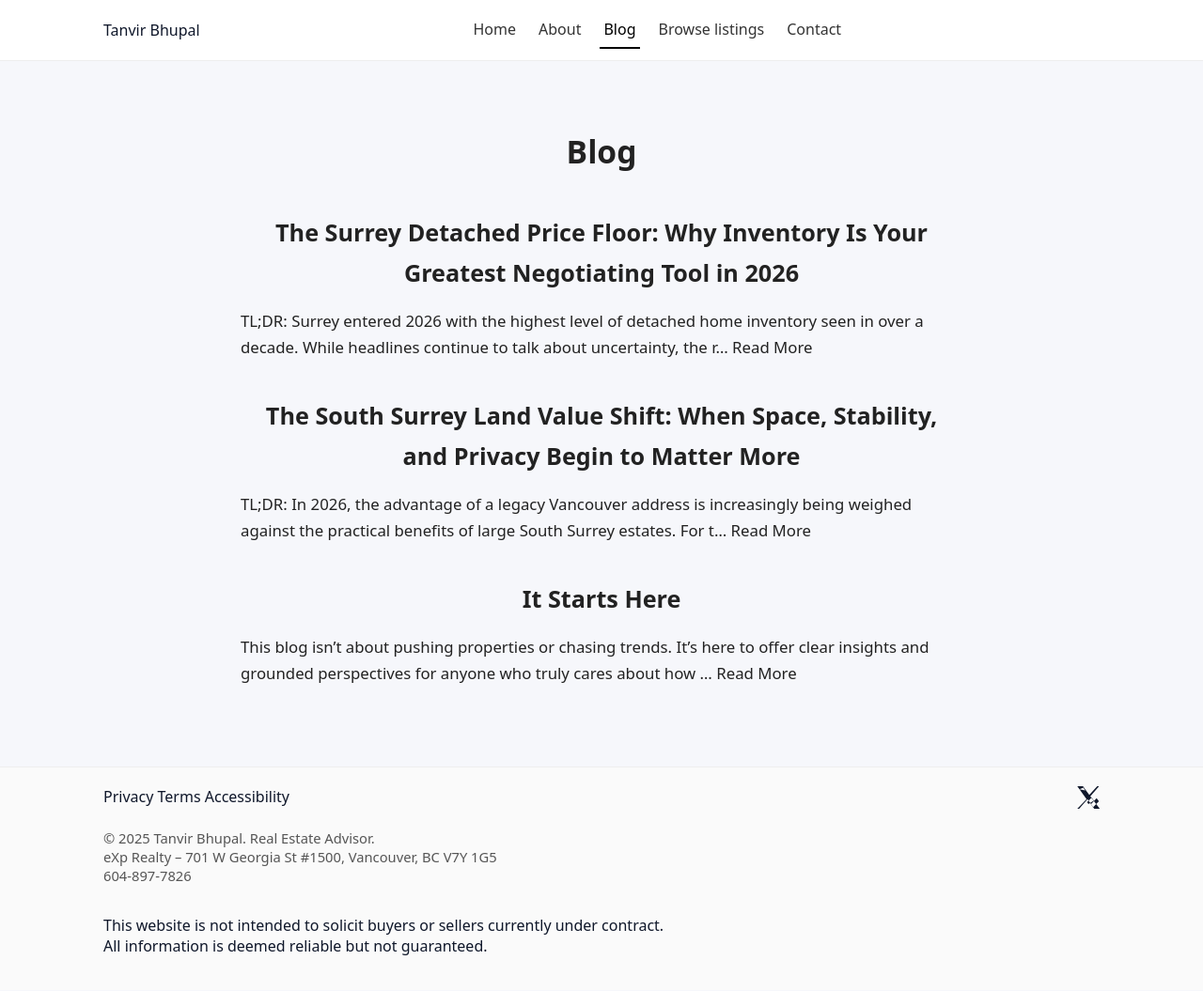
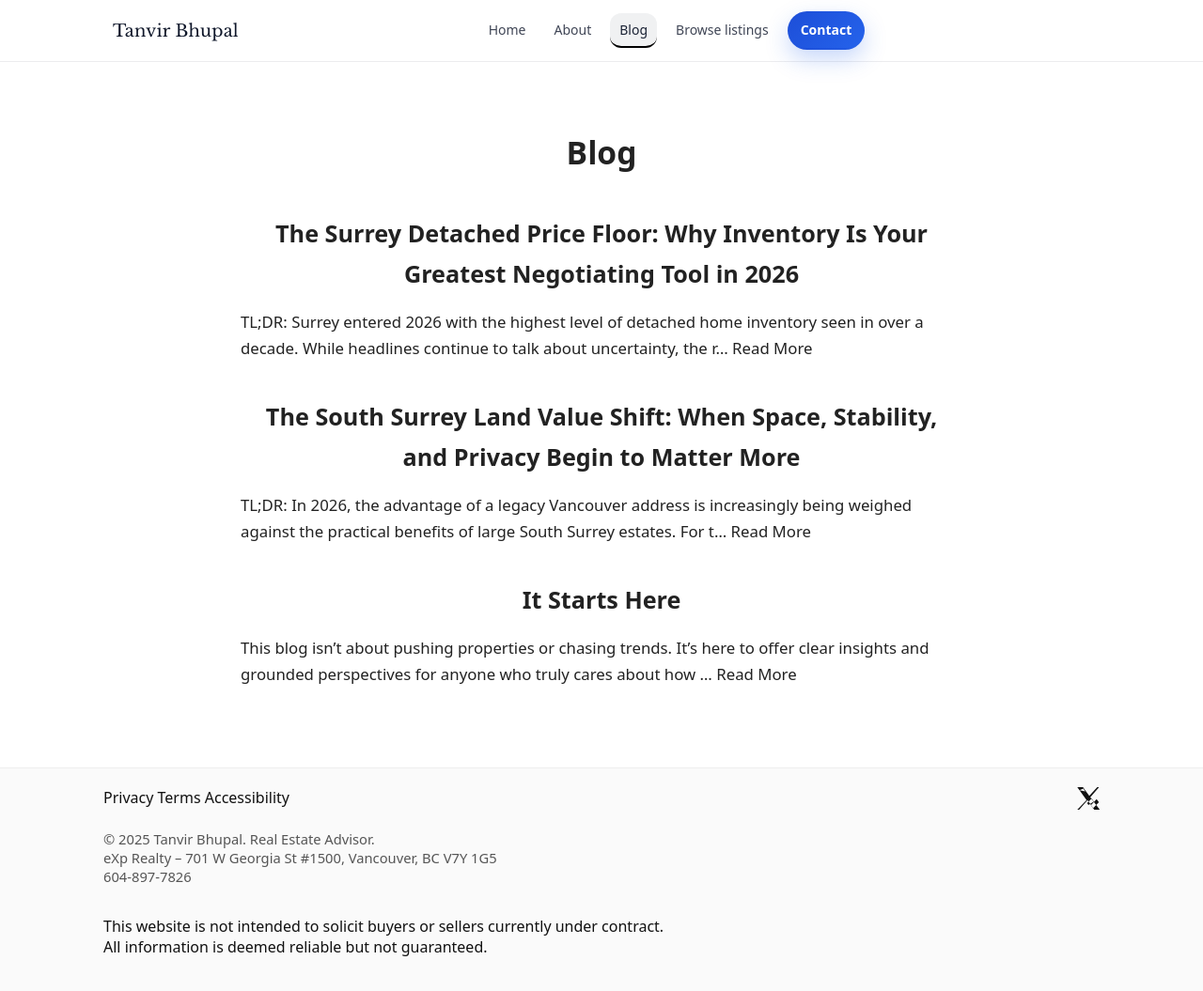
Before and after one commit to gvancouverhomes/gvancouverhomes.github.io, a Jekyll site: the page built from blog/index.md, in a window 1280 px wide and 1055 px high. Shown: the whole window at 94% size. Built offline with Jekyll 4.4.1, drawn with Linux system fonts in a browser that asks for light colours.

Commit message:
Refined nav styling

```diff
--- a/assets/css/refined.css
+++ b/assets/css/refined.css
@@ -1,15 +1,71 @@
-/* refined styles – base layer confirmed */
+/* NAV refinement (matches header.html classes) */
 
-:root{
-  --ink: #0f172a;
-  --muted: #475569;
-  --border: rgba(15, 23, 42, 0.12);
-
-  --accent: #1d4ed8;
-  --accent2: #2563eb;
+.site-header{
+  position: sticky;
+  top: 0;
+  z-index: 50;
+  background: rgba(255,255,255,0.84);
+  backdrop-filter: blur(10px);
+  border-bottom: 1px solid rgba(15,23,42,0.08);
 }
 
-body{
-  background: #f6f7fb;
-  color: var(--ink);
+.nav-wrap{
+  max-width: 1080px;
+  margin: 0 auto;
+  padding: 14px 22px;
+  display: flex;
+  align-items: center;
+  justify-content: space-between;
+  gap: 16px;
 }
+
+.brand{
+  font-family: "Libre Baskerville", Georgia, "Times New Roman", Times, serif;
+  font-size: 18px;
+  letter-spacing: 0.2px;
+  text-decoration: none;
+  color: #0f172a;
+  white-space: nowrap;
+}
+
+.site-nav ul{
+  list-style: none;
+  display: flex;
+  align-items: center;
+  gap: 10px;
+}
+
+.site-nav a{
+  text-decoration: none;
+  color: rgba(15,23,42,0.80);
+  font-size: 14px;
+  padding: 8px 10px;
+  border-radius: 12px;
+  display: inline-block;
+}
+
+.site-nav a:hover{
+  background: rgba(37,99,235,0.08);
+  color: rgba(15,23,42,0.95);
+}
+
+.site-nav a.cta{
+  background: linear-gradient(135deg, #1d4ed8, #2563eb);
+  color: #fff;
+  padding: 10px 14px;
+  border-radius: 999px;
+  font-weight: 600;
+  box-shadow: 0 10px 25px rgba(37,99,235,0.25);
+}
+
+.site-nav li.active a{
+  background: rgba(15,23,42,0.06);
+  color: rgba(15,23,42,0.95);
+}
+
+/* Mobile */
+@media (max-width: 860px){
+  .nav-wrap{ flex-wrap: wrap; }
+  .site-nav ul{ display: none; width: 100%; padding-top: 10px; }
+  .site-nav ul.open{ display: flex; flex-direction: column; align-items: flex-start; }
+}
```
